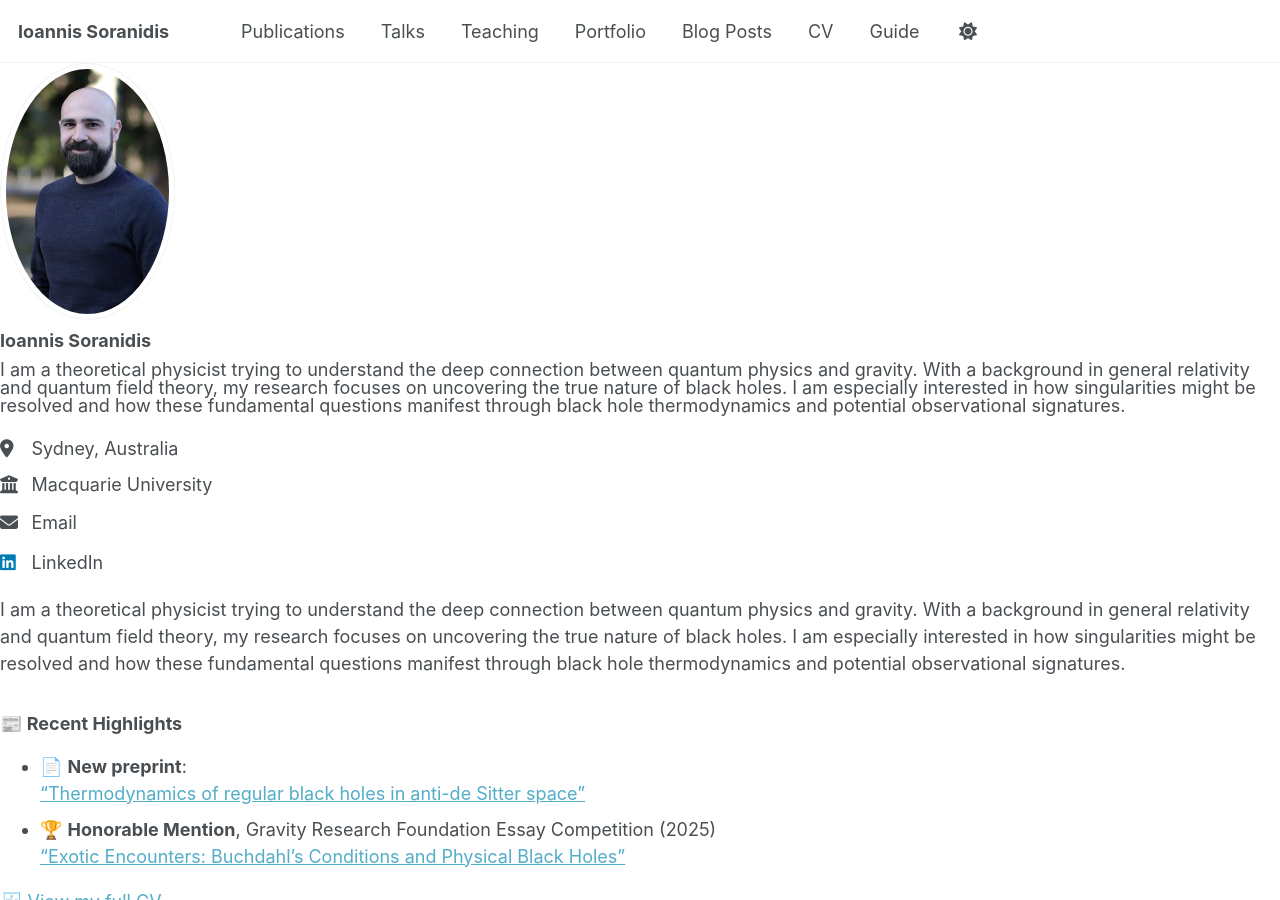
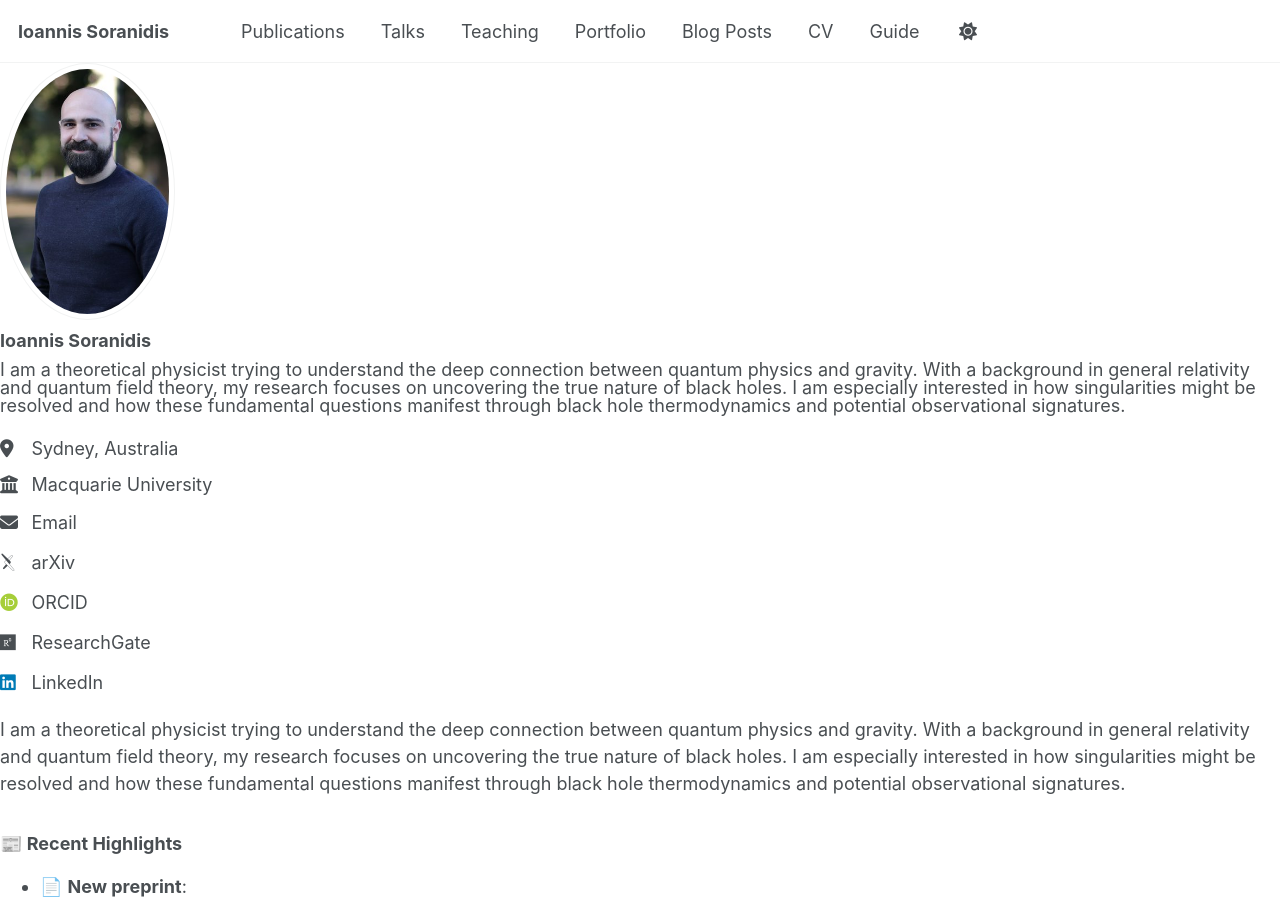
Before and after one commit to ioannis-soranidis/ioannis-soranidis.github.io, a Jekyll site: the page built from index.md, in a window 1280 px wide and 900 px high. Built offline with Jekyll 4.4.1, drawn with Linux system fonts in a browser that asks for light colours; some web fonts are replaced; part of the change alters nothing that is shown.

Commit message:
_config.yml

```diff
--- a/_config.yml
+++ b/_config.yml
@@ -29,19 +29,11 @@ author:
   email            : "ioannis.soranidis@mq.edu.au"
 
 # Academic websites (use the links array with Academicons)
-  links:
-    - label: "InspireHEP"
-      icon: "ai ai-inspire"
-      url: "https://inspirehep.net/authors/1853397"
-    - label: "arXiv"
-      icon: "ai ai-arxiv"
-      url: "http://arxiv.org/a/soranidis_i_1"
-    - label: "ORCID"
-      icon: "ai ai-orcid"
-      url: "https://orcid.org/0000-0002-8652-9874"
-    - label: "ResearchGate"
-      icon: "ai ai-researchgate"
-      url: "https://www.researchgate.net/profile/Ioannis-Soranidis"
+  linkedin     : "ioannis-soranidis"
+  orcid        : "0000-0002-8652-9874"
+  researchgate : "Ioannis-Soranidis"
+  arxiv        : "soranidis_i_1"
+  inspirehep   : "1853397"
 
 
   # Repositories and software development
```
